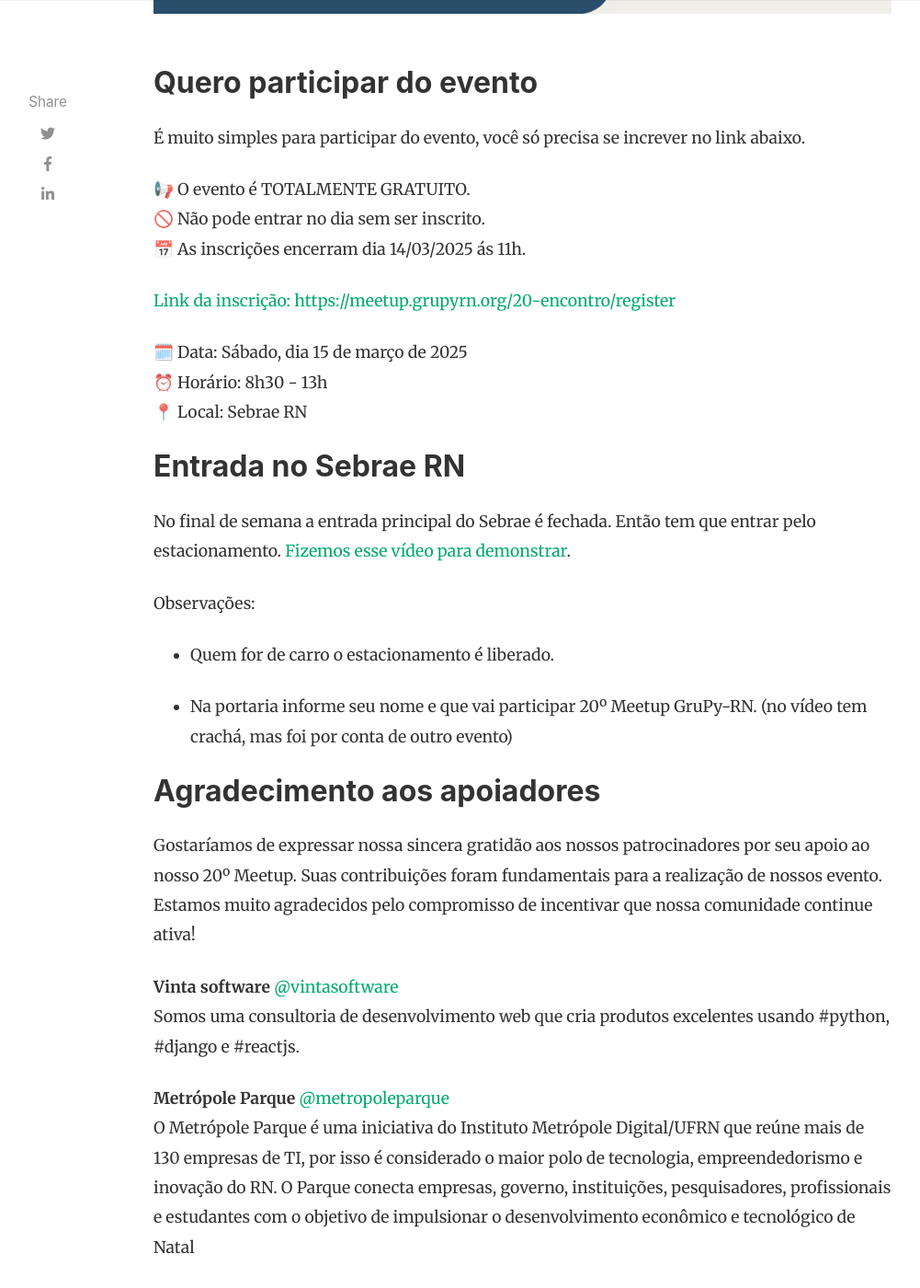
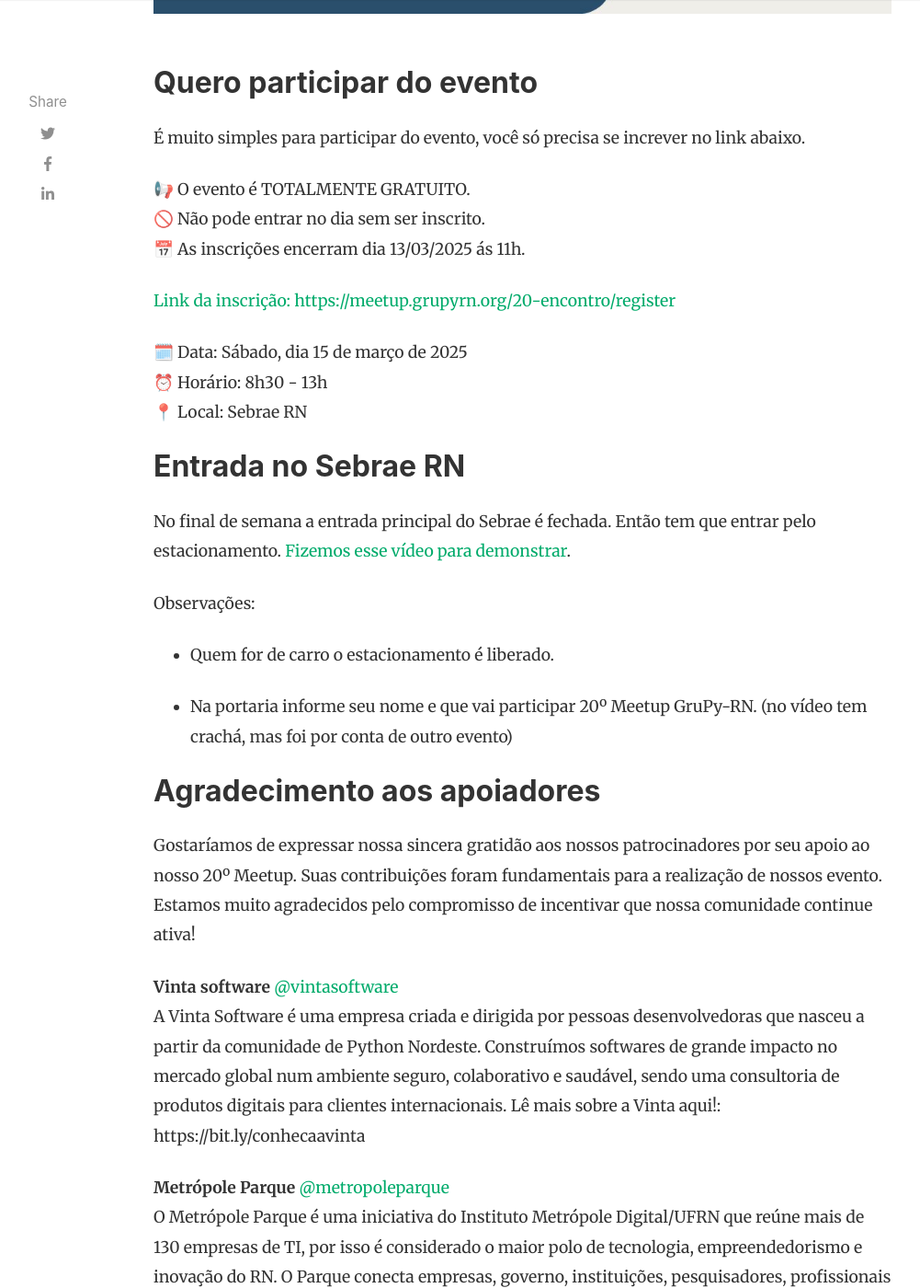
Before and after one commit to grupyrn/blog, a Jekyll site: the page built from _posts/2025-03-06-meetup-20.md, in a window 1280 px wide and 1400 px high, scrolled down 4304 px. Shown: the whole window at 92% size, without its empty margins (118-1119 px from the left). Built offline with Jekyll 4.4.1, drawn with Linux system fonts in a browser that asks for light colours; nearby versions of some CDN libraries; comment, search, counter and statistics services are not loaded.

Commit message:
Ajusta o texto da vinta e o horário de encerramento da inscrição

```diff
--- a/_posts/2025-03-06-meetup-20.md
+++ b/_posts/2025-03-06-meetup-20.md
@@ -57,7 +57,7 @@
 <br>
 🚫 Não pode entrar no dia sem ser inscrito.
 <br>
-📅 As inscrições encerram dia 14/03/2025 ás 11h.
+📅 As inscrições encerram dia 13/03/2025 ás 11h.
 <br>
 
 
@@ -91,7 +91,9 @@
 <b>Vinta software </b>
 [@vintasoftware](https://www.instagram.com/vintasoftware/)
 <br>
-Somos uma consultoria de desenvolvimento web que cria produtos excelentes usando #python, #django e #reactjs.
+A Vinta Software é uma empresa criada e dirigida por pessoas desenvolvedoras que nasceu a partir da comunidade de Python Nordeste.
+Construímos softwares de grande impacto no mercado global num ambiente seguro, colaborativo e saudável, sendo uma consultoria de produtos digitais para clientes internacionais.
+Lê mais sobre a Vinta aqui!: https://bit.ly/conhecaavinta
 <br>
 
 <b>Metrópole Parque </b>
```
